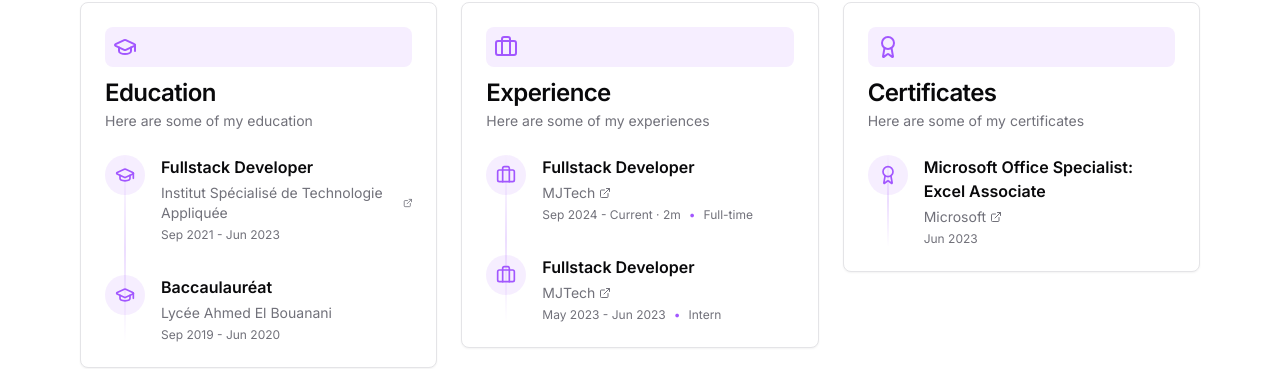
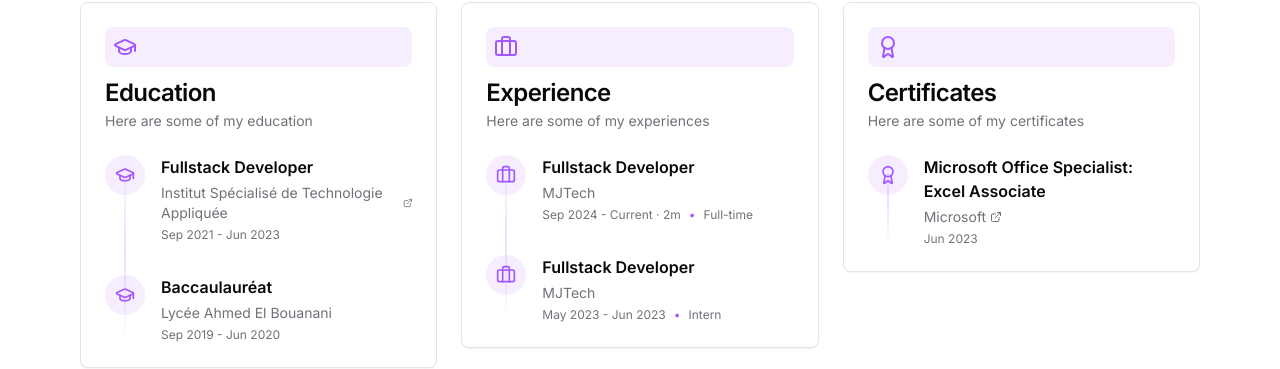
Before and after one commit to itzAymvn/aymvn-portfolio-v2, a Next.js app: page / in a window 1280 px wide. Shown: the part 1603-1972 px from the top of the page. Built offline with nearby package versions, Linux system fonts and the light colour scheme.

Commit message:
Fix link

```diff
--- a/data/resume.ts
+++ b/data/resume.ts
@@ -26,14 +26,12 @@ export const resume = {
 		{
 			title: "Fullstack Developer",
 			company: "MJTech",
-			link: "https://mjtech-solution.com/",
 			start: new Date("2024-09-01"),
 			type: "Full-time",
 		},
 		{
 			title: "Fullstack Developer",
 			company: "MJTech",
-			link: "https://mjtech-solution.com/",
 			start: new Date("2023-05-01"),
 			end: new Date("2023-06-01"),
 			type: "Intern",
```
